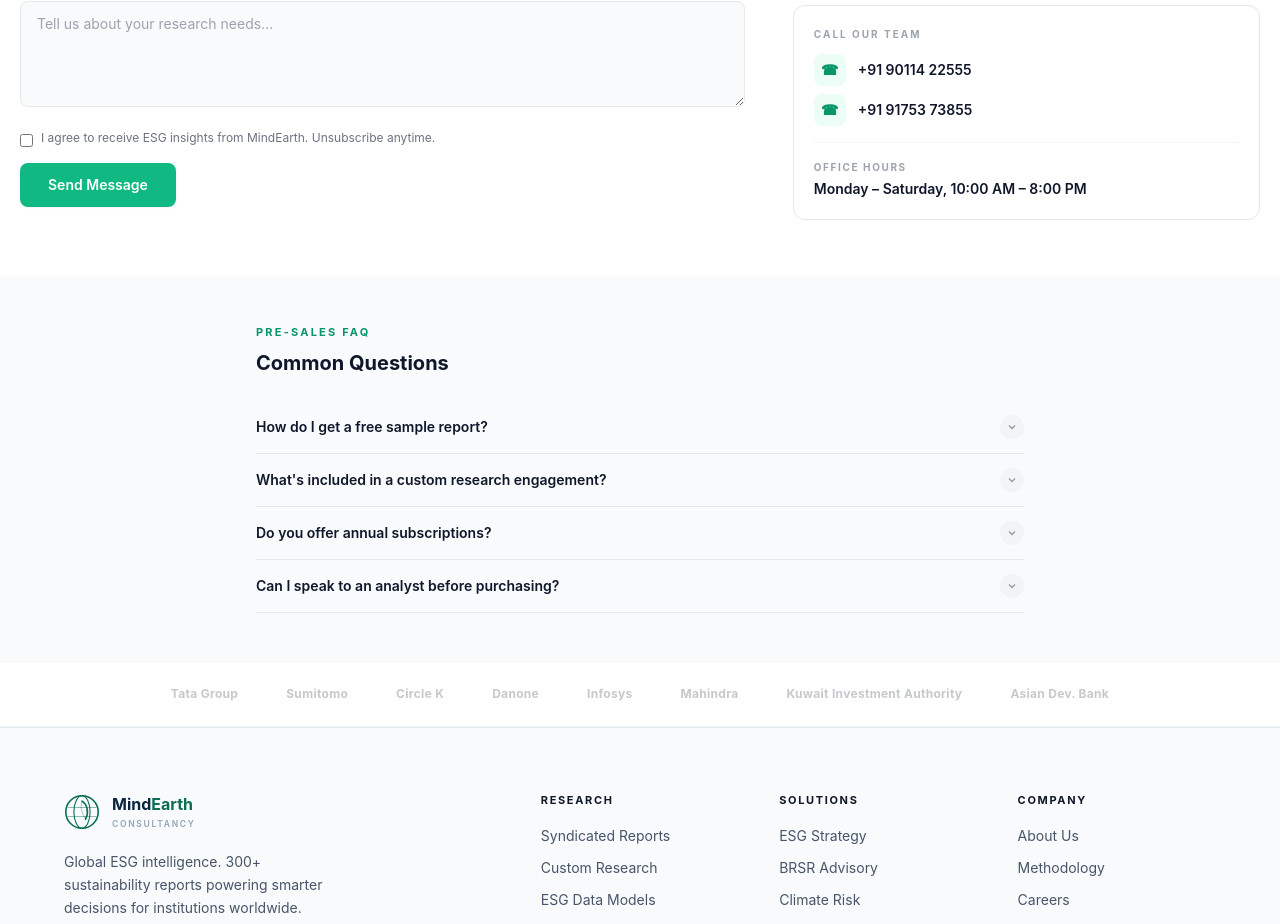
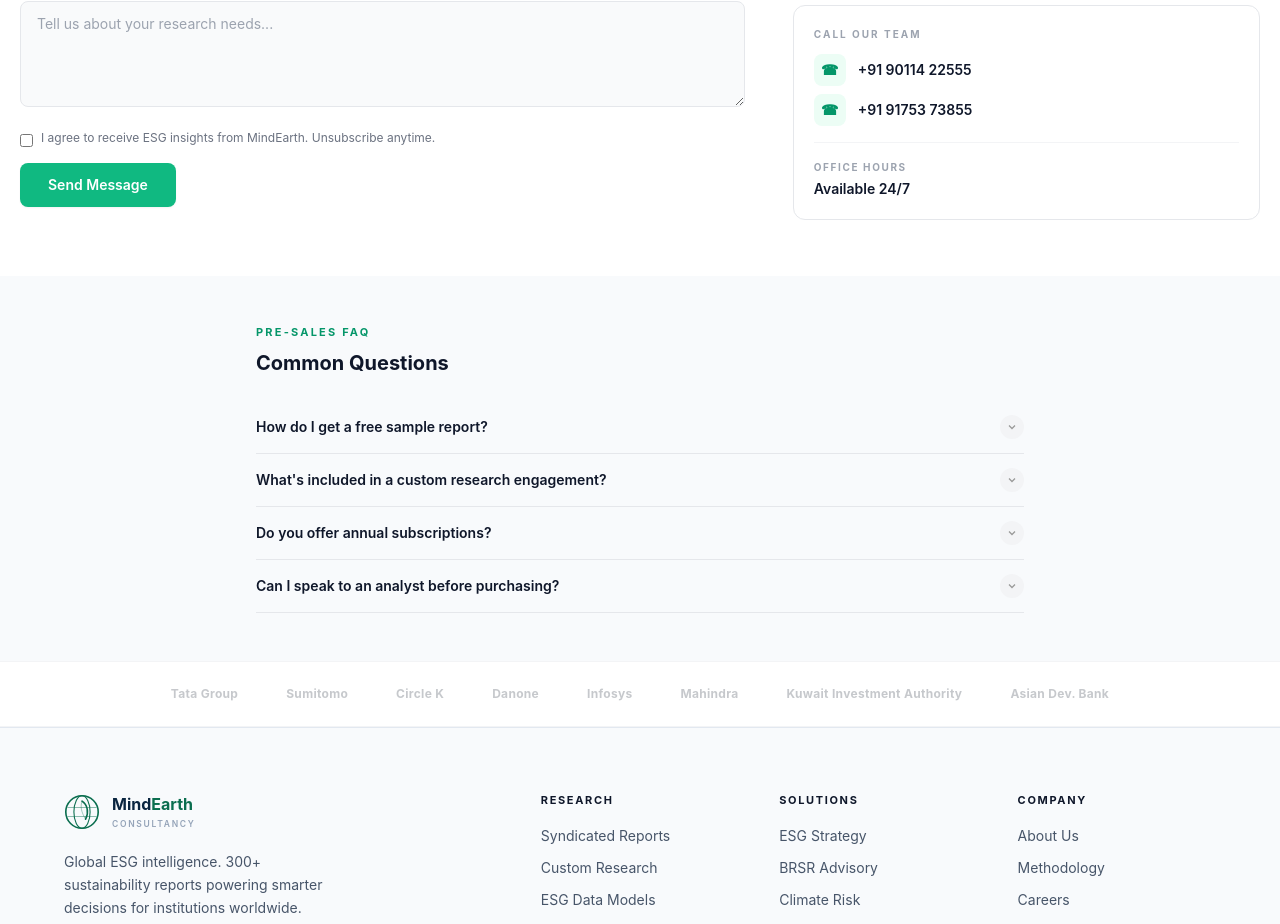
Before and after one commit to singhpratham19/MINDEARTH, a Next.js app: page /contact in a window 1280 px wide. Shown: the part 1141-2065 px from the top of the page. Built offline with nearby package versions, Linux system fonts and the light colour scheme.

Commit message:
Update contact availability to 24/7

```diff
--- a/app/contact/page.js
+++ b/app/contact/page.js
@@ -131,7 +131,7 @@
                 </div>
                 <div className="mt-4 pt-4 border-t border-gray-100">
                   <p className="text-[10px] font-bold tracking-[0.16em] text-gray-400 uppercase mb-1">Office hours</p>
-                  <p className="text-sm font-semibold text-brand-dark">Monday – Saturday, 10:00 AM – 8:00 PM</p>
+                  <p className="text-sm font-semibold text-brand-dark">Available 24/7</p>
                 </div>
               </div>
             </Fade>
```
